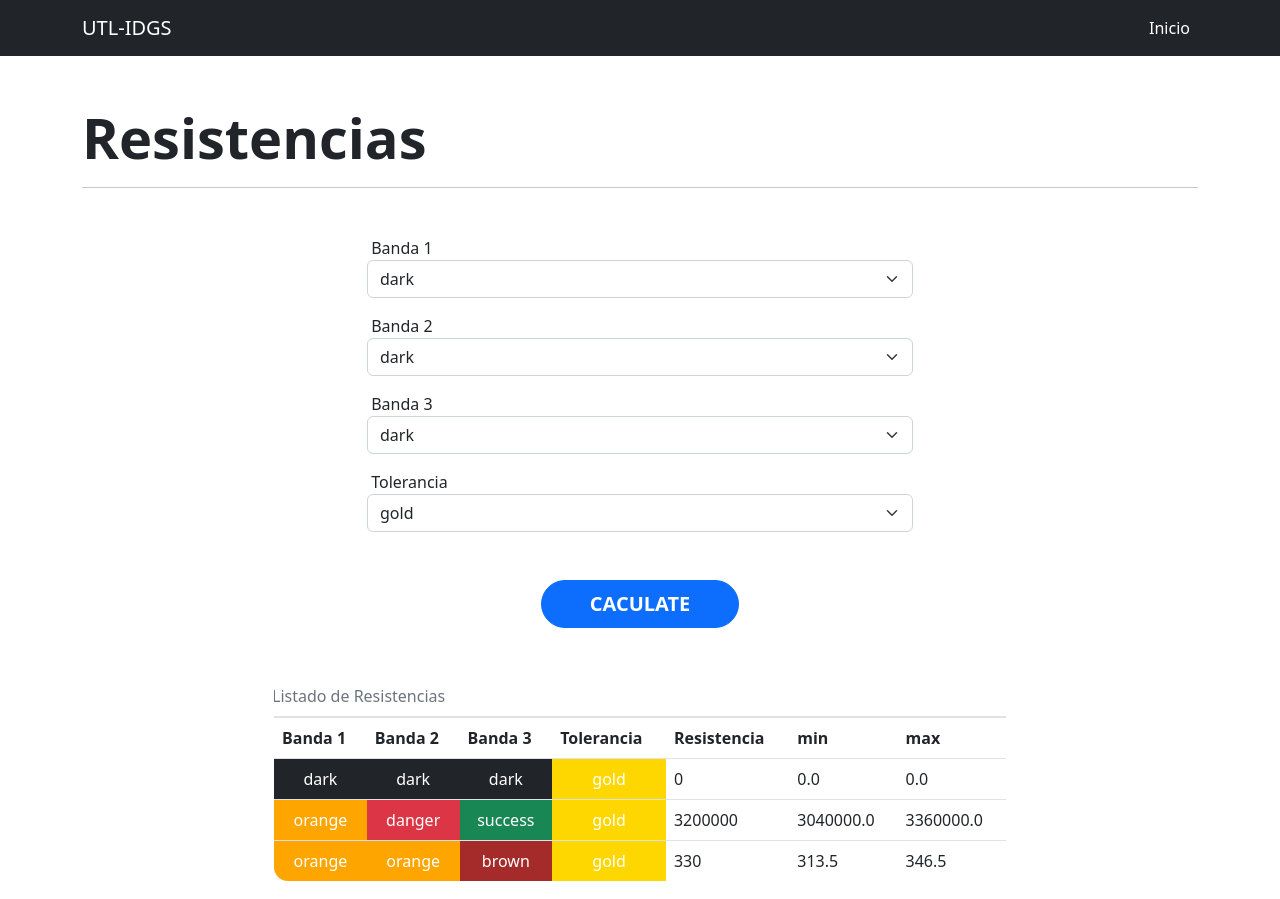
After one commit to idgs-904-20001546/idgs804-flask2, a Flask app: page /resistance in a window 1280 px wide. The commit adds this page. Run offline with Flask 2, Linux system fonts and the light colour scheme; some libraries are stand-ins or nearby versions.

Commit message:
terminado resistencias

```diff
--- a/app.py
+++ b/app.py
@@ -1,9 +1,10 @@
 from flask import Flask, render_template, request, redirect, make_response, flash
 from translate import TranslateForm
 from flask_wtf.csrf import CSRFProtect
-from form import UserForm, LoginForm
+from form import UserForm, LoginForm, ResistanceForm, COLORS, TOLERANCE
 from dinamic_box import DinamicBoxForm
 from translate_util import addTranslation, getTranslation
+from resistance import saveResistance, getResistance, calculate
 
 csrf = CSRFProtect()
 app = Flask(__name__)
@@ -107,5 +108,27 @@ def create_cookies():
 
     return response
 
+@app.context_processor
+def utility_processor():
+    def getItemColor(item, position):
+        if position > 3:
+            return [t[1] for t in TOLERANCE if t[0] == item][0] or ''
+        return [color[0] for color in COLORS if color[position] == item][0] or 'white'
+    return dict(getItemColor=getItemColor)
+
+@app.get('/resistance')
+def resistance():
+    form = ResistanceForm()
+    data = [calculate(*resistance) for resistance in getResistance()]
+
+    return render_template('resistance.html', form=form, data = data, colors = COLORS)
+
+@app.post('/resistance')
+def create_resistance():
+    form = ResistanceForm(request.form)
+    saveResistance(form.firstBand.data, form.secondBand.data, form.thirdBand.data, form.tolerance.data)
+    return redirect('/resistance')
+
+
 if __name__ == '__main__':
     app.run(debug=True, port=3000)
--- a/form.py
+++ b/form.py
@@ -25,3 +25,27 @@ class LoginForm(Form):
             validators.DataRequired(message='El campo es requerido'),
             validators.length(min=5, max=10, message='Ingresa min 5 max 10'),
         ])
+
+COLORS = [
+        'dark',
+        'brown',
+        'danger',
+        'orange',
+        'warning',
+        'success',
+        'primary',
+        'indigo',
+        'gray',
+        'light'
+        ];
+
+TOLERANCE = [
+        'gold',
+        'silver'
+        ]
+
+class ResistanceForm(Form):
+    firstBand = SelectField('Banda 1', choices=[(color, color) for color in COLORS])
+    secondBand = SelectField('Banda 2', choices=[(color, color) for color in COLORS])
+    thirdBand = SelectField('Banda 3', choices=[(color, color) for color in COLORS])
+    tolerance = SelectField('Tolerancia', choices=[(tole, tole) for tole in TOLERANCE])
--- /dev/null
+++ b/resistance.py
@@ -0,0 +1,20 @@
+from form import COLORS
+
+def calculate(firstBand, secondBand, thirdBand, tolerance):
+    result = int(f"{COLORS.index(firstBand)}{COLORS.index(secondBand)}") * int(f"1{COLORS.index(thirdBand) * '0'}")
+    minVal = result - (result * float(0.05 if tolerance == 'gold' else 0.1))
+    maxVal = result + (result * float(0.05 if tolerance == 'gold' else 0.1))
+
+    return (firstBand, secondBand, thirdBand, tolerance, result, minVal, maxVal)
+
+def saveResistance(firstBand, secondBand, thirdBand, tolerance):
+    with open('resistance.txt', 'a') as file:
+        file.write(f"{firstBand} {secondBand} {thirdBand} {tolerance}\n")
+
+def getValues(firstBand, secondBand, thirdBand, tolerance):
+    return (COLORS.index(firstBand), COLORS.index(secondBand), f"1{COLORS.index(thirdBand) * '0'}", 0.05 if tolerance == 'gold' else 0.1)
+
+def getResistance():
+    with open('resistance.txt', 'r') as file:
+        lines = file.read().splitlines()
+        return [tuple(line.split(' ')) for line in lines]
--- /dev/null
+++ b/resistance.txt
@@ -0,0 +1,3 @@
+dark dark dark gold
+orange danger success gold
+orange orange brown gold
--- a/templates/layouts/index.html
+++ b/templates/layouts/index.html
@@ -8,7 +8,26 @@
             rel="stylesheet"
             href="./../static/assets/css/bootstrap.min.css"
         />
+    <!--
         <link href="css/style.css" rel="stylesheet" />
+-->
+        <style>
+            .bg-brown {
+                background-color: brown !important;
+            }
+
+            .bg-orange {
+                background-color: orange !important;
+            }
+
+            .bg-silver {
+                background-color: silver !important;
+            }
+
+            .bg-gold {
+                background-color: gold !important;
+            }
+        </style>
     </head>
     <body>
         <nav class="navbar navbar-expand-lg navbar-dark bg-dark">
--- /dev/null
+++ b/templates/resistance.html
@@ -0,0 +1,69 @@
+{% extends "layouts/index.html" %} {% block content %}
+
+<h1 class="display-4 fw-semibold">Resistencias</h1>
+
+{% from "_macros.html" import render_field %}
+
+<hr />
+<div class="mt-5">
+    <div class="row justify-content-center">
+        <div class="col-sm-6">
+            <form action="/resistance" method="POST" novalidate>
+                <input
+                    type="hidden"
+                    name="csrf_token"
+                    value="{{ csrf_token() }}"
+                />
+                {{ render_field(form.firstBand, class="form-select") }} {{
+                render_field(form.secondBand, class="form-select") }} {{
+                render_field(form.thirdBand, class="form-select") }} {{
+                render_field(form.tolerance, class="form-select") }}
+
+                <div class="mt-5 text-center">
+                    <button
+                        type="submit"
+                        class="btn btn-primary btn-lg px-5 rounded-pill fw-semibold"
+                    >
+                        CACULATE
+                    </button>
+                </div>
+            </form>
+        </div>
+    </div>
+    <div class="row justify-content-center">
+        <div class="col-lg-8">
+            <table class=" mt-5 table caption-top border border-2 rounded-4 overflow-hidden">
+                <caption>
+                    Listado de Resistencias
+                </caption>
+                <thead>
+                    <tr>
+                        <th>Banda 1</th>
+                        <th>Banda 2</th>
+                        <th>Banda 3</th>
+                        <th>Tolerancia</th>
+                        <th>Resistencia</th>
+                        <th>min</th>
+                        <th>max</th>
+                    </tr>
+                </thead>
+                <tbody>
+                    {% for first, second, third, tolerance, result, min, max in data %}
+                    <tr>
+                        <td class="bg-{{ first }} text-center text-white">{{ first }}</td>
+                        <td class="bg-{{ second }} text-center text-white">{{ second }}</td>
+                        <td class="bg-{{ third }} text-center text-white">{{ third }}</td>
+                        <td class="bg-{{ tolerance }} text-center text-white">{{ tolerance }}</td>
+                        <td>{{ result }}</td>
+                        <td>{{ min }}</td>
+                        <td>{{ max }}</td>
+                    </tr>
+                    {% endfor %}
+                </tbody>
+            </table>
+
+        </div>
+    </div>
+</div>
+
+{% endblock %}
```
